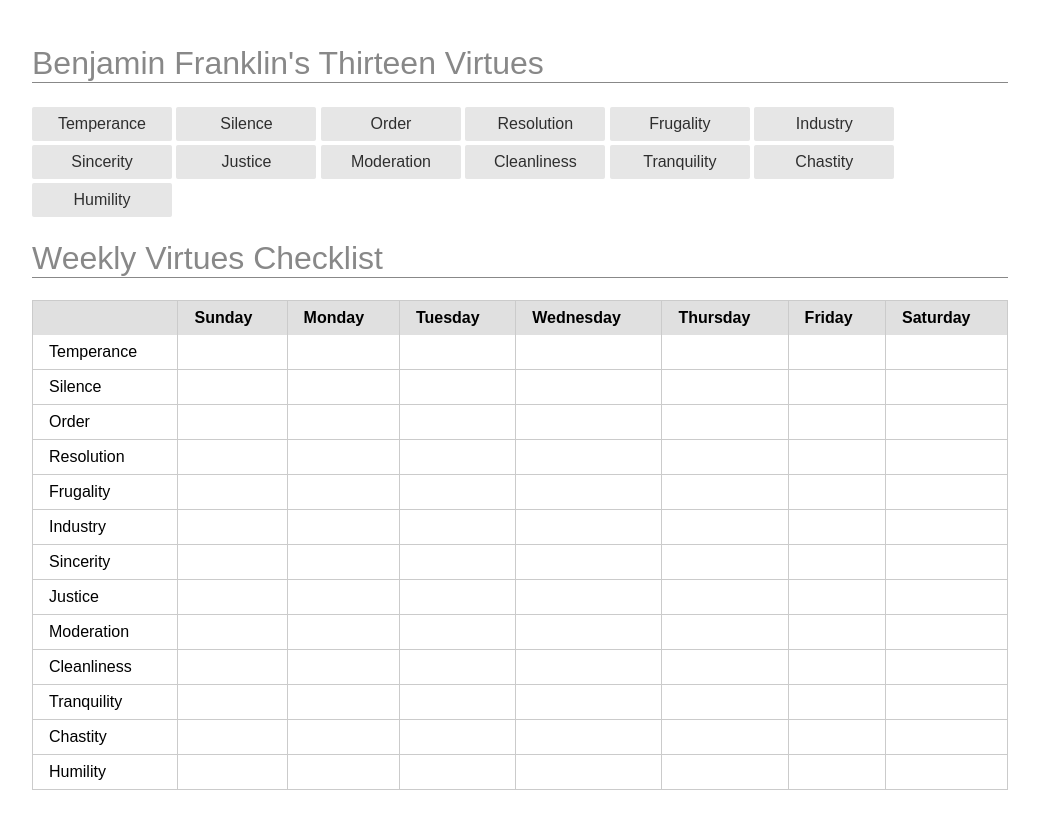
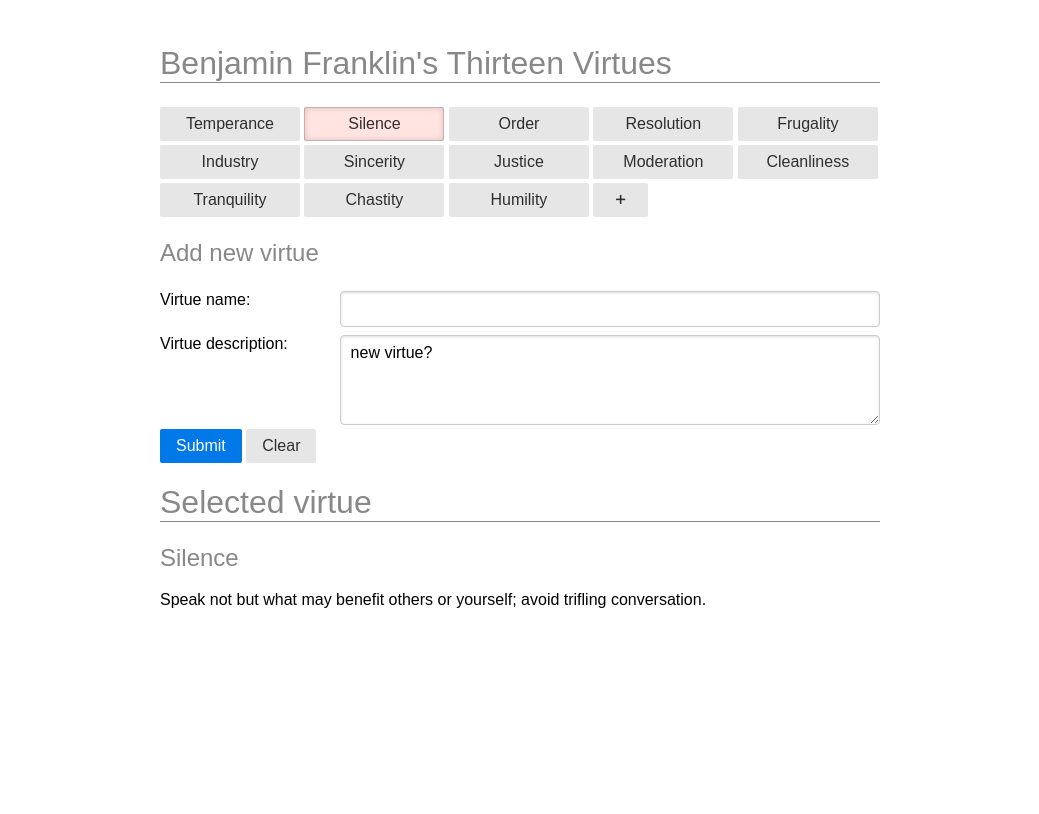
Before and after one commit to Morklympious/bathhouse.js, a plain HTML site: page prototype/index.html in a window 1280 px wide. Shown: the whole page, without its empty margins (120-1159 px from the left). Drawn offline with Linux system fonts and the light colour scheme.

Commit message:
add form-to-obj, flesh out form. good starting point

```diff
--- a/prototype/css/fontello.css
+++ b/prototype/css/fontello.css
@@ -1,10 +1,10 @@
 @font-face {
   font-family: 'fontello';
-  src: url('font/fontello.eot?5929647');
-  src: url('font/fontello.eot?5929647#iefix') format('embedded-opentype'),
-       url('font/fontello.woff?5929647') format('woff'),
-       url('font/fontello.ttf?5929647') format('truetype'),
-       url('font/fontello.svg?5929647#fontello') format('svg');
+  src: url('font/fontello.eot?89685256');
+  src: url('font/fontello.eot?89685256#iefix') format('embedded-opentype'),
+       url('font/fontello.woff?89685256') format('woff'),
+       url('font/fontello.ttf?89685256') format('truetype'),
+       url('font/fontello.svg?89685256#fontello') format('svg');
   font-weight: normal;
   font-style: normal;
 }
@@ -14,7 +14,7 @@
 @media screen and (-webkit-min-device-pixel-ratio:0) {
   @font-face {
     font-family: 'fontello';
-    src: url('../font/fontello.svg?5929647#fontello') format('svg');
+    src: url('../font/fontello.svg?89685256#fontello') format('svg');
   }
 }
 */
@@ -54,6 +54,5 @@
   /* text-shadow: 1px 1px 1px rgba(127, 127, 127, 0.3); */
 }
 
-.icon-play:before { content: '\e800'; } /* '' */
-.icon-playing:before { content: '\e801'; } /* '' */
-.icon-lyrics:before { content: '\e802'; } /* '' */
+.icon-minus:before { content: '\e803'; } /* '' */
+.icon-plus:before { content: '\e804'; } /* '' */
--- a/prototype/css/site.css
+++ b/prototype/css/site.css
@@ -5,7 +5,7 @@
 }
 
 .wrapper {
-  width: 80%;
+  width: 60%;
   margin: 0 auto;
   padding: 24px;
 }
@@ -27,3 +27,11 @@
 .custom-table {
   width: 100%;
 }
+
+.pure-button-active {
+  background-color: mistyrose;
+}
+
+.virtue-form {
+  margin: 16px 0;
+}
--- a/prototype/index.html
+++ b/prototype/index.html
@@ -6,174 +6,61 @@
     <link rel="stylesheet" href="css/pure-min.css">
     <link rel="stylesheet" href="css/grid.css">
     <link rel="stylesheet" href="css/site.css">
+    <link rel="stylesheet" href="css/fontello.css">
   </head>
   <body>
     <div id="mount" class="wrapper">
       <h1 class="header header-primary">Benjamin Franklin's Thirteen Virtues</h1>
       <div class="button-group">
-        <button class="custom-button pure-button">Temperance</button>
-        <button class="custom-button pure-button">Silence</button>
-        <button class="custom-button pure-button">Order</button>
-        <button class="custom-button pure-button">Resolution</button>
-        <button class="custom-button pure-button">Frugality</button>
-        <button class="custom-button pure-button">Industry</button>
-        <button class="custom-button pure-button">Sincerity</button>
-        <button class="custom-button pure-button">Justice</button>
-        <button class="custom-button pure-button">Moderation</button>
-        <button class="custom-button pure-button">Cleanliness</button>
-        <button class="custom-button pure-button">Tranquility</button>
-        <button class="custom-button pure-button">Chastity</button>
-        <button class="custom-button pure-button">Humility</button>
+        <button class="js virtue custom-button pure-button">Temperance</button>
+        <button class="js virtue custom-button pure-button pure-button-active">Silence</button>
+        <button class="js virtue custom-button pure-button">Order</button>
+        <button class="js virtue custom-button pure-button">Resolution</button>
+        <button class="js virtue custom-button pure-button">Frugality</button>
+        <button class="js virtue custom-button pure-button">Industry</button>
+        <button class="js virtue custom-button pure-button">Sincerity</button>
+        <button class="js virtue custom-button pure-button">Justice</button>
+        <button class="js virtue custom-button pure-button">Moderation</button>
+        <button class="js virtue custom-button pure-button">Cleanliness</button>
+        <button class="js virtue custom-button pure-button">Tranquility</button>
+        <button class="js virtue custom-button pure-button">Chastity</button>
+        <button class="js virtue custom-button pure-button">Humility</button>
+        <button class="js virtue add-virtue pure-button"><i class="icon-plus"></i></button>
       </div>
 
-      <h1 class="header header-primary">Weekly Virtues Checklist</h1>
-      <table class="custom-table pure-table pure-table-bordered">
-        <thead>
-          <th></th>
-          <th>Sunday</th>
-          <th>Monday</th>
-          <th>Tuesday</th>
-          <th>Wednesday</th>
-          <th>Thursday</th>
-          <th>Friday</th>
-          <th>Saturday</th>
-        </thead>
-        <tbody>
-          <tr>
-            <td>Temperance</td>
-            <td></td>
-            <td></td>
-            <td></td>
-            <td></td>
-            <td></td>
-            <td></td>
-            <td></td>
-          </tr>
-          <tr>
-            <td>Silence</td>
-            <td></td>
-            <td></td>
-            <td></td>
-            <td></td>
-            <td></td>
-            <td></td>
-            <td></td>
-          </tr>
-          <tr>
-            <td>Order</td>
-            <td></td>
-            <td></td>
-            <td></td>
-            <td></td>
-            <td></td>
-            <td></td>
-            <td></td>
-          </tr>
-          <tr>
-            <td>Resolution</td>
-            <td></td>
-            <td></td>
-            <td></td>
-            <td></td>
-            <td></td>
-            <td></td>
-            <td></td>
-          </tr>
-          <tr>
-            <td>Frugality</td>
-            <td></td>
-            <td></td>
-            <td></td>
-            <td></td>
-            <td></td>
-            <td></td>
-            <td></td>
-          </tr>
-          <tr>
-            <td>Industry</td>
-            <td></td>
-            <td></td>
-            <td></td>
-            <td></td>
-            <td></td>
-            <td></td>
-            <td></td>
-          </tr>
-          <tr>
-            <td>Sincerity</td>
-            <td></td>
-            <td></td>
-            <td></td>
-            <td></td>
-            <td></td>
-            <td></td>
-            <td></td>
-          </tr>
-          <tr>
-            <td>Justice</td>
-            <td></td>
-            <td></td>
-            <td></td>
-            <td></td>
-            <td></td>
-            <td></td>
-            <td></td>
-          </tr>
-          <tr>
-            <td>Moderation</td>
-            <td></td>
-            <td></td>
-            <td></td>
-            <td></td>
-            <td></td>
-            <td></td>
-            <td></td>
-          </tr>
-          <tr>
-            <td>Cleanliness</td>
-            <td></td>
-            <td></td>
-            <td></td>
-            <td></td>
-            <td></td>
-            <td></td>
-            <td></td>
-          </tr>
-          <tr>
-            <td>Tranquility</td>
-            <td></td>
-            <td></td>
-            <td></td>
-            <td></td>
-            <td></td>
-            <td></td>
-            <td></td>
-          </tr>
-          <tr>
-            <td>Chastity</td>
-            <td></td>
-            <td></td>
-            <td></td>
-            <td></td>
-            <td></td>
-            <td></td>
-            <td></td>
-          </tr>
-          <tr>
-            <td>Humility</td>
-            <td></td>
-            <td></td>
-            <td></td>
-            <td></td>
-            <td></td>
-            <td></td>
-            <td></td>
-          </tr>
-        </tbody>
-      </table>
+      <!-- Toggleable virtue form when clicking '+' button -->
+      <div class="js virtue-form">
+        <h2 class="header">Add new virtue</h2>
+        <form id="new-virtue" class="pure-form pure-form-stacked">
+          <div class="pure-control-group pure-g">
+            <label for="virtue" class="pure-u-1 pure-u-sm-1-4">
+              Virtue name:
+            </label>
+            <input name="virtue" type="text" class="pure-u-1 pure-u-sm-3-4"/>
+          </div>
+          <div class="pure-control-group pure-g">
+            <label for="description" class="pure-u-1 pure-u-sm-1-4">
+              Virtue description:
+            </label>
+            <textarea rows="4" cols="80" name="description" class="pure-u-1 pure-u-sm-3-4" form="new-virtue">new virtue?</textarea>
+          </div>
+          <div class="pure-controls pure-control-group ">
+              <button type="submit" class="pure-button pure-button-primary ">Submit</button>
+              <button type="submit" class="pure-button pure-button-danger ">Clear</button>
+          </div>
+        </form>
+      </div>
+
+      <!-- Virtue shows up when you press that virtues button.-->
+      <div class="js virtue-explanation">
+        <h1 class="header header-primary">Selected virtue</h1>
+        <h2 class="header">Silence</h2>
+        <p>Speak not but what may benefit others or yourself; avoid trifling conversation.</p>
+      </div>
     </div>
 
   <!-- 1.12 -->
   <script src="js/jquery.min.js"></script>
+  <script src="js/form-to-obj.min.js"></script>
   </body>
 </html>
--- /dev/null
+++ b/prototype/js/form-to-obj.min.js
@@ -0,0 +1 @@
+function formToObj(e){function t(e){for(var t=e.querySelectorAll("input, textarea, select, [contenteditable=true]"),r=[],n=0;n<t.length;++n){var u=t[n],a=u.name||u.getAttribute("data-name"),o=u.value;a&&("checkbox"!==u.type&&"radio"!==u.type||u.checked)&&("true"===u.getAttribute("contenteditable")&&(o=u.innerHTML),r.push({name:a,value:o}))}return r}function r(e,t,r){var u=t.split("."),a=u.length-1;u.reduce(function(e,t,u){return u===a?n(e,t,r):n(e,t,{})},e)}function n(e,t,r){if("[]"===t.slice(-2))u(e,t).push(r);else{if(e[t])return e[t];if("]"===t[t.length-1]){var n=u(e,t);if(n.prevName===t)return n[n.length-1];n.push(r),n.prevName=t}else e[t]=r}return r}function u(e,t){var r=t.replace(/\[\d*\]/,"");return e[r]||(e[r]=[])}var a=t(e);return a.sort(function(e,t){return e.name.localeCompare(t.name)}),a.reduce(function(e,t){return r(e,t.name,t.value),e},{})}"undefined"!=typeof module&&module.exports&&(module.exports=formToObj);
```
Also changed, not shown: prototype/css/font/fontello.ttf, prototype/css/font/fontello.woff, 2 other files.
